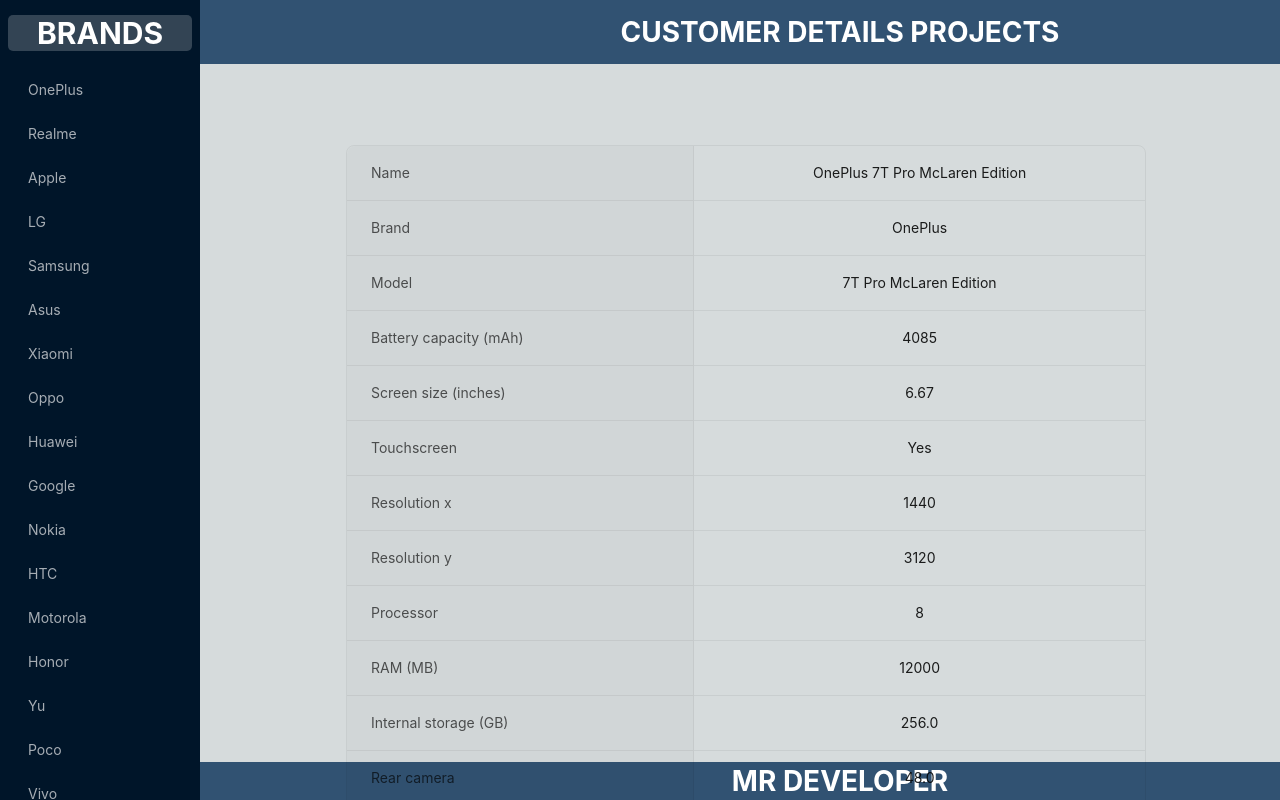
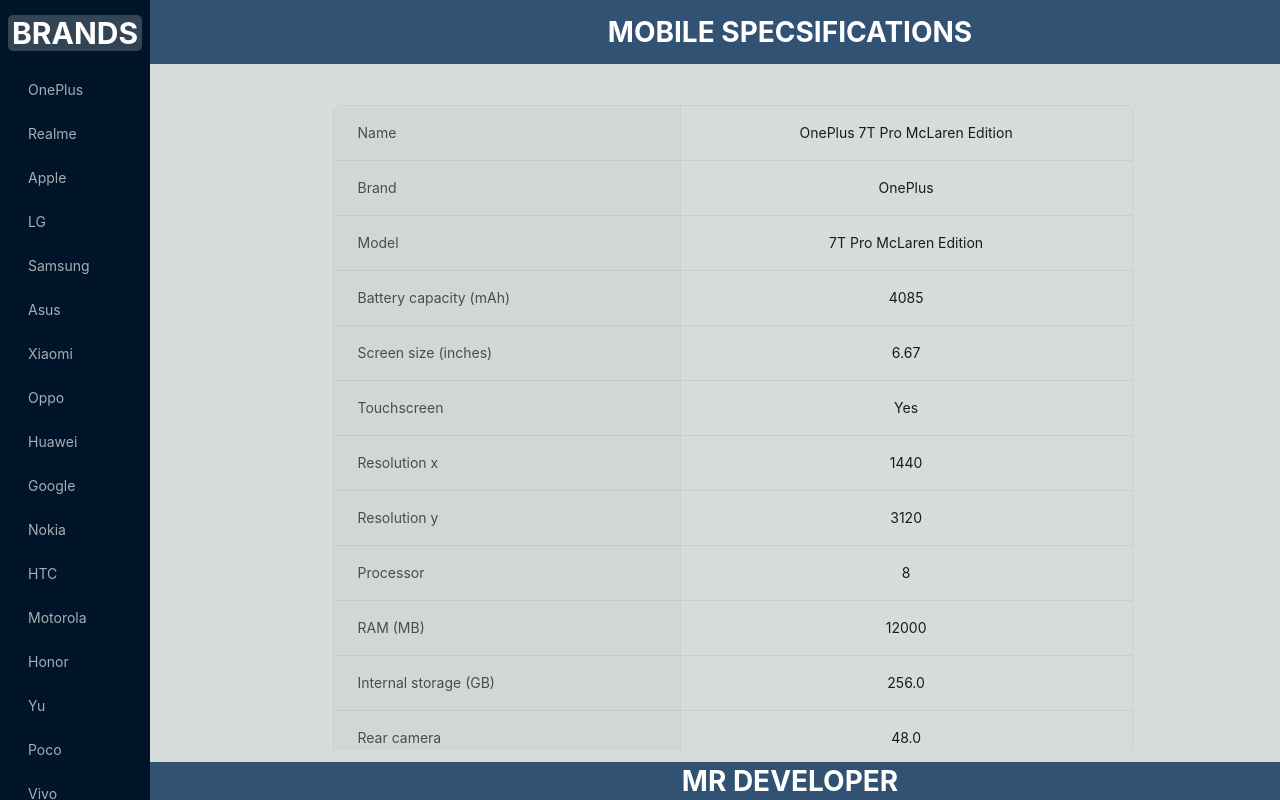
Before and after one commit to MUDDUSSIR-RAZA/Mobile-Specifications-App, a Next.js app: page /0 in a window 1280 px wide. Built offline with nearby package versions, Linux system fonts and the light colour scheme.

Commit message:
Update index.jsx

```diff
--- a/Components/MyHeaderFooter/index.jsx
+++ b/Components/MyHeaderFooter/index.jsx
@@ -1,46 +1,15 @@
 import React from "react";
-import {
-  DesktopOutlined,
-  FileOutlined,
-  PieChartOutlined,
-  TeamOutlined,
-  UserOutlined,
-} from "@ant-design/icons";
 import { Layout, Menu, theme } from "antd";
 import Link from "next/link";
 const { Header, Content, Footer, Sider } = Layout;
 
-function getItem(label, key, icon, children) {
-  return {
-    key,
-    icon,
-    children,
-    label,
-  };
-}
-const items = [
-  getItem("Option 1", "1", <PieChartOutlined />),
-  getItem("Option 2", "2", <DesktopOutlined />),
-  getItem("User", "sub1", <UserOutlined />, [
-    getItem("Tom", "3"),
-    getItem("Bill", "4"),
-    getItem("Alex", "5"),
-  ]),
-  getItem("Team", "sub2", <TeamOutlined />, [
-    getItem("Team 1", "6"),
-    getItem("Team 2", "8"),
-  ]),
-  getItem("Files", "9", <FileOutlined />),
-];
 const App = ({ children, nav }) => {
-  const {
-    token: { colorBgContainer },
-  } = theme.useToken();
   return (
     <Layout hasSider>
       <Sider
         breakpoint="lg"
-        collapsedWidth="200"
+        width={150}
+        collapsedWidth="150"
         // onBreakpoint={(broken) => {
         //   console.log(broken);
         // }}
@@ -54,6 +23,7 @@
           left: 0,
           top: 0,
           bottom: 0,
+          zIndex: "100",
         }}
       >
         <div
@@ -80,7 +50,7 @@
       <Layout
         className="site-layout"
         style={{
-          marginLeft: 200,
+          marginLeft: 150,
         }}
       >
         <Header
@@ -93,20 +63,19 @@
             color: "white",
           }}
         >
-          <h1>CUSTOMER DETAILS PROJECTS</h1>
+          <h1>MOBILE SPECSIFICATIONS</h1>
         </Header>
 
         <Content
           style={{
-            margin: "70px 0px 50px 12px", // Adjust the margins as needed
-            overflow: "initial",
+            margin: "30px 0px 50px 20px", // Adjust the margins as needed
+            overflow: "auto",
             textAlign: "center",
-            padding: "5px",
+            padding: "5px 5px 5px 20px",
             color: "#001529",
-            zIndex: "2000",
             position: "fixed",
             top: "70px", // Set the top position to account for the fixed header's height
-            left: "200px", // Set the left position to the width of the sider
+            left: "150px", // Set the left position to the width of the sider
             right: "0",
             bottom: "0",
           }}
```
